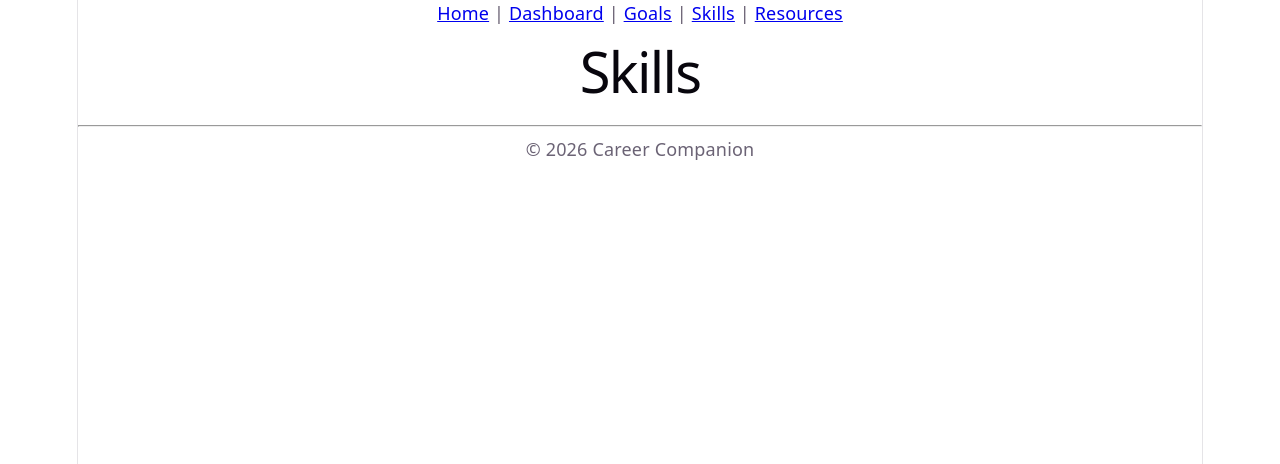
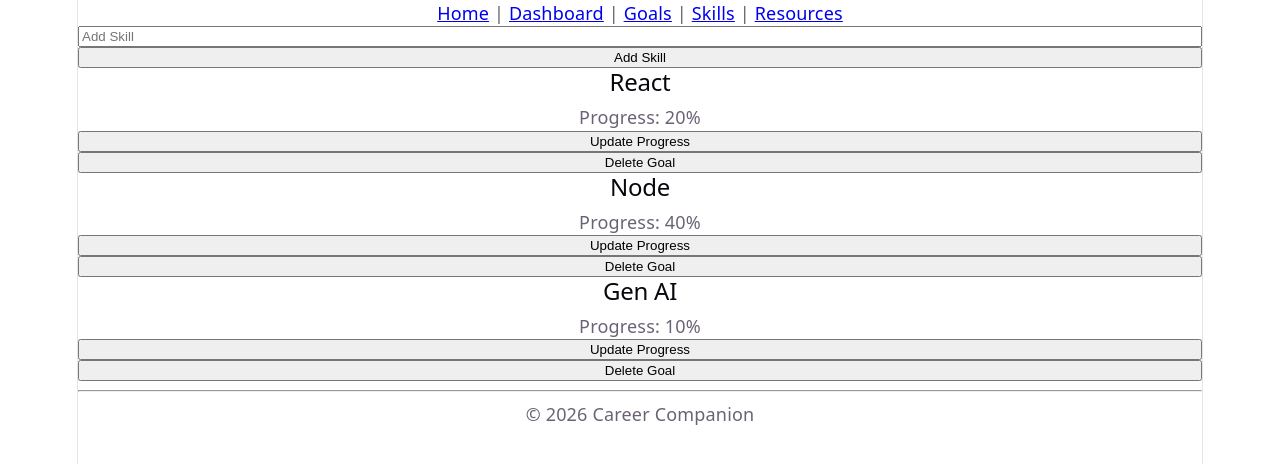
Before and after one commit to SriHarishVel/Career-Companion, a React app in the folder frontend/: page /skills in a window 1280 px wide. Shown: the top 464 px of the page. Built offline with nearby package versions, Linux system fonts and the light colour scheme; the HTML template or start-up script is replaced by a standard one.

Commit message:
Implement skills and resource management

```diff
--- a/frontend/src/pages/Goals.jsx
+++ b/frontend/src/pages/Goals.jsx
@@ -1,5 +1,71 @@
+import {useState} from "react";
+import GoalCard from "../components/GoalCard";
+
 function Goals() {
-    return <h1>Goals</h1>;
+    const [newGoal, setNewGoal] = useState("");
+    const [errorMsg, setErrorMsg] = useState("");
+    const [goals, setGoals] = useState([
+        {
+            id: 1,
+            title: "Learn React",
+            progress: 20
+        },
+        {
+            id: 2,
+            title: "Practice DSA",
+            progress: 40
+        },
+        {
+            id: 3,
+            title: "Build Portfolio",
+            progress: 10
+        }
+    ]);
+
+    function handleProgress(goalId) {
+        setGoals(prevGoals => prevGoals.map(goal => {
+            if (goal.id === goalId) {
+                return {...goal, progress: Math.min(goal.progress + 10, 100)};
+            }
+            return goal;
+        }));
+    }
+
+    function deleteGoal(goalId) {
+        setGoals(prevGoals => prevGoals.filter(goal => goal.id !== goalId));
+    }
+
+    function addGoal() {
+        if (newGoal.trim() === "") {
+            setErrorMsg("Goal cannot be empty.");
+            return;
+        }
+        setErrorMsg("");
+        setGoals(prevGoals => [...prevGoals, {
+            id: Date.now(),
+            title: newGoal.trim(),
+            progress: 0
+        }]);
+        setNewGoal("");
+    }
+    return (
+        <>
+        <input type="text" placeholder="Add Goal" value={newGoal} onChange={(e) => { setNewGoal(e.target.value); setErrorMsg(""); }} />
+        {errorMsg && <p>{errorMsg}</p>}
+        <button onClick={addGoal}>Add Goal</button>
+            {goals.map((goal) => (
+                <GoalCard
+                    key={goal.id}
+                    id={goal.id}
+                    title={goal.title}
+                    progress={goal.progress}
+                    onProgress={handleProgress}
+                    onDelete={deleteGoal}
+                />
+            ))}
+        </>
+    );
+
 }
 
 export default Goals;
--- a/frontend/src/pages/Home.jsx
+++ b/frontend/src/pages/Home.jsx
@@ -1,76 +1,9 @@
-import {useState} from "react";
-import GoalCard from "../components/GoalCard";
+function Home() {
 
-function Home() {
-    const [showMessage, setShowMessage] = useState(true);
-    const [newGoal, setNewGoal] = useState("");
-    const [errorMsg, setErrorMsg] = useState("");
-    const [goals, setGoals] = useState([
-        {
-            id: 1,
-            title: "Learn React",
-            progress: 20
-        },
-        {
-            id: 2,
-            title: "Practice DSA",
-            progress: 40
-        },
-        {
-            id: 3,
-            title: "Build Portfolio",
-            progress: 10
-        }
-    ]);
-
-    function handleProgress(goalId) {
-        setGoals(prevGoals => prevGoals.map(goal => {
-            if (goal.id === goalId) {
-                return {...goal, progress: Math.min(goal.progress + 10, 100)};
-            }
-            return goal;
-        }));
-    }
-
-    function deleteGoal(goalId) {
-        setGoals(prevGoals => prevGoals.filter(goal => goal.id !== goalId));
-    }
-
-    function addGoal() {
-        if (newGoal.trim() === "") {
-            setErrorMsg("Goal cannot be empty.");
-            return;
-        }
-        setErrorMsg("");
-        setGoals(prevGoals => [...prevGoals, {
-            id: Date.now(),
-            title: newGoal.trim(),
-            progress: 0
-        }]);
-        setNewGoal("");
-    }
     return (
         <>
             <h1>Career Companion</h1>
-            {showMessage && <p>Welcome to Career Companion!</p>}
-        <input type="text" placeholder="Add Goal" value={newGoal} onChange={(e) => { setNewGoal(e.target.value); setErrorMsg(""); }} />
-        {errorMsg && <p>{errorMsg}</p>}
-        <button onClick={addGoal}>Add Goal</button>
-            {goals.map((goal) => (
-                <GoalCard
-                    key={goal.id}
-                    id={goal.id}
-                    title={goal.title}
-                    progress={goal.progress}
-                    onProgress={handleProgress}
-                    onDelete={deleteGoal}
-                />
-            ))}
-            <button
-                onClick={() => setShowMessage(prev => !prev)}
-            >
-                {showMessage ? "Hide Message" : "Show Message"}
-            </button>
+            <p>Welcome to Career Companion!</p>
         </>
     );
 
--- a/frontend/src/pages/Resources.jsx
+++ b/frontend/src/pages/Resources.jsx
@@ -1,5 +1,117 @@
+import { useState } from "react";
+
 function Resources() {
-    return <h1>Resources</h1>;
+    const [newTitle, setNewTitle] = useState("");
+    const [newUrl, setNewUrl] = useState("");
+    const [errorMsg, setErrorMsg] = useState("");
+
+    const [resources, setResources] = useState([
+        {
+            id: 1,
+            title: "React Docs",
+            url: "https://react.dev"
+        },
+        {
+            id: 2,
+            title: "MDN JavaScript",
+            url: "https://developer.mozilla.org/en-US/docs/Web/JavaScript"
+        }
+    ]);
+
+    function addResource() {
+        if (newTitle.trim() === "" || newUrl.trim() === "") {
+            setErrorMsg("Title and URL cannot be empty.");
+            return;
+        }
+
+        setErrorMsg("");
+        const formattedUrl = newUrl.trim();
+        setResources(prevResources => [
+            ...prevResources,
+            {
+                id: Date.now(),
+                title: newTitle.trim(),
+                url: formattedUrl.startsWith("http")
+                ? formattedUrl
+                : `https://${formattedUrl}`
+            }
+        ]);
+
+        setNewTitle("");
+        setNewUrl("");
+    }
+
+    function deleteResource(resourceId) {
+        setResources(prevResources =>
+            prevResources.filter(
+                resource => resource.id !== resourceId
+            )
+        );
+    }
+
+    return (
+        <>
+            <h1>Resources</h1>
+
+            <input
+                type="text"
+                placeholder="Resource Title"
+                value={newTitle}
+                onChange={(e) => {
+                    setNewTitle(e.target.value);
+                    setErrorMsg("");
+                }}
+            />
+
+            <br /><br />
+
+            <input
+                type="url"
+                placeholder="Resource URL"
+                value={newUrl}
+                onChange={(e) => {
+                    setNewUrl(e.target.value);
+                    setErrorMsg("");
+                }}
+            />
+
+            <br /><br />
+
+            {errorMsg && <p>{errorMsg}</p>}
+
+            <button onClick={addResource}>
+                Add Resource
+            </button>
+
+            <hr />
+
+            {resources.map(resource => (
+                <div key={resource.id}>
+                    <h3>{resource.title}</h3>
+
+                    <a
+                        href={resource.url}
+                        target="_blank"
+                        rel="noopener noreferrer"
+                    >
+                        Open Resource
+                    </a>
+
+                    <br /><br />
+
+                    <button
+                        onClick={() =>
+                            deleteResource(resource.id)
+                        }
+                    >
+                        Delete
+                    </button>
+
+                    <hr />
+                </div>
+            ))}
+        </>
+    );
 }
 
 export default Resources;
--- a/frontend/src/pages/Skills.jsx
+++ b/frontend/src/pages/Skills.jsx
@@ -1,5 +1,71 @@
+import {useState} from "react";
+import GoalCard from "../components/GoalCard";
+
 function Skills() {
-    return <h1>Skills</h1>;
+    const [newSkill, setNewSkill] = useState("");
+    const [errorMsg, setErrorMsg] = useState("");
+    const [skills, setSkills] = useState([
+        {
+            id: 1,
+            name: "React",
+            progress: 20
+        },
+        {
+            id: 2,
+            name: "Node",
+            progress: 40
+        },
+        {
+            id: 3,
+            name: "Gen AI",
+            progress: 10
+        }
+    ]);
+
+    function handleProgress(skillId) {
+        setSkills(prevSkills => prevSkills.map(skill => {
+            if (skill.id === skillId) {
+                return {...skill, progress: Math.min(skill.progress + 10, 100)};
+            }
+            return skill;
+        }));
+    }
+
+    function deleteSkill(skillId) {
+        setSkills(prevSkills => prevSkills.filter(skill => skill.id !== skillId));
+    }
+
+    function addSkill() {
+        if (newSkill.trim() === "") {
+            setErrorMsg("Skill cannot be empty.");
+            return;
+        }
+        setErrorMsg("");
+        setSkills(prevSkills => [...prevSkills, {
+            id: Date.now(),
+            name: newSkill.trim(),
+            progress: 0
+        }]);
+        setNewSkill("");
+    }
+    return (
+        <>
+        <input type="text" placeholder="Add Skill" value={newSkill} onChange={(e) => { setNewSkill(e.target.value); setErrorMsg(""); }} />
+        {errorMsg && <p>{errorMsg}</p>}
+        <button onClick={addSkill}>Add Skill</button>
+            {skills.map((skill) => (
+                <GoalCard
+                    key={skill.id}
+                    id={skill.id}
+                    title={skill.name}
+                    progress={skill.progress}
+                    onProgress={handleProgress}
+                    onDelete={deleteSkill}
+                />
+            ))}
+        </>
+    );
+
 }
 
 export default Skills;
```
